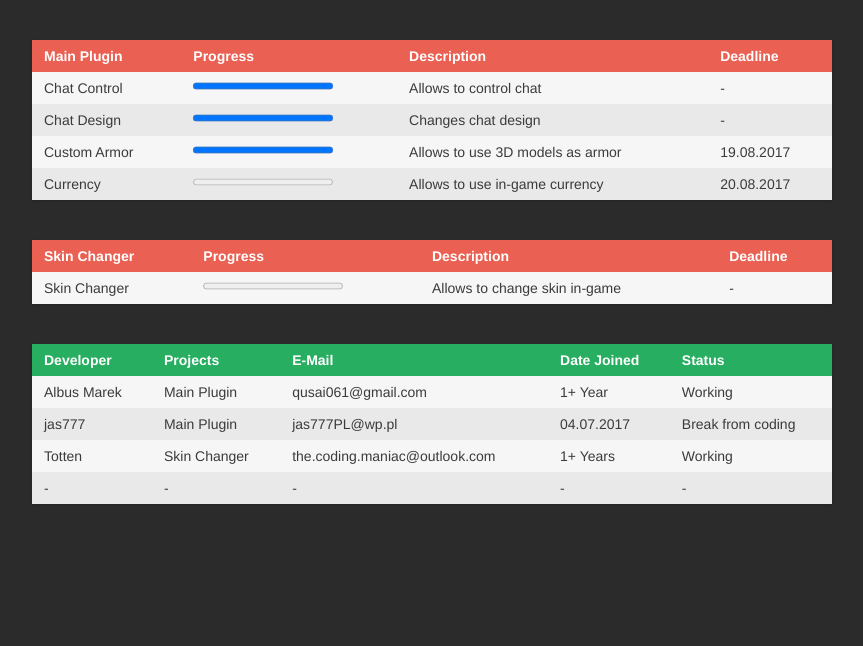
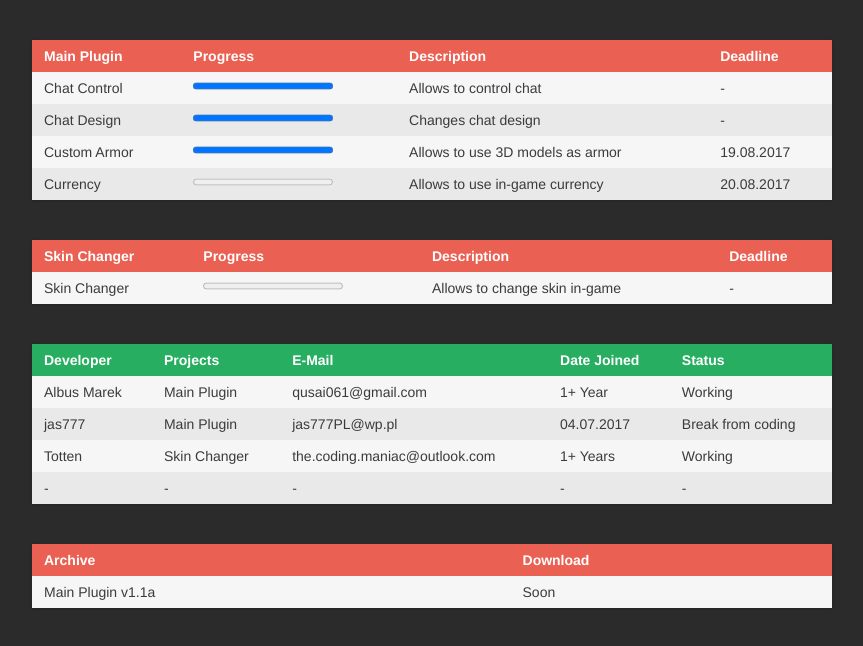
Before and after one commit to WolfGalaxy/wolfgalaxy.github.io, a plain HTML site: page index.html in a window 1280 px wide. Shown: the whole page, without its empty margins (208-1071 px from the left). Drawn offline with nearby package versions, Linux system fonts and the light colour scheme.

Commit message:
Update index.html

```diff
--- a/index.html
+++ b/index.html
@@ -226,6 +226,28 @@
     </div>
 
 </div>
+
+<div class="table">
+
+    <div class="row header">
+      <div class="cell">
+        Archive
+      </div>
+      <div class="cell">
+        Download
+      </div>
+    </div>
+
+    <div class="row">
+      <div class="cell">
+        Main Plugin v1.1a
+      </div>
+      <div class="cell">
+        Soon
+      </div>
+    </div>
+
+  </div>
     </div>
   <script src='http://cdnjs.cloudflare.com/ajax/libs/jquery/2.1.3/jquery.min.js'></script>
 
```
